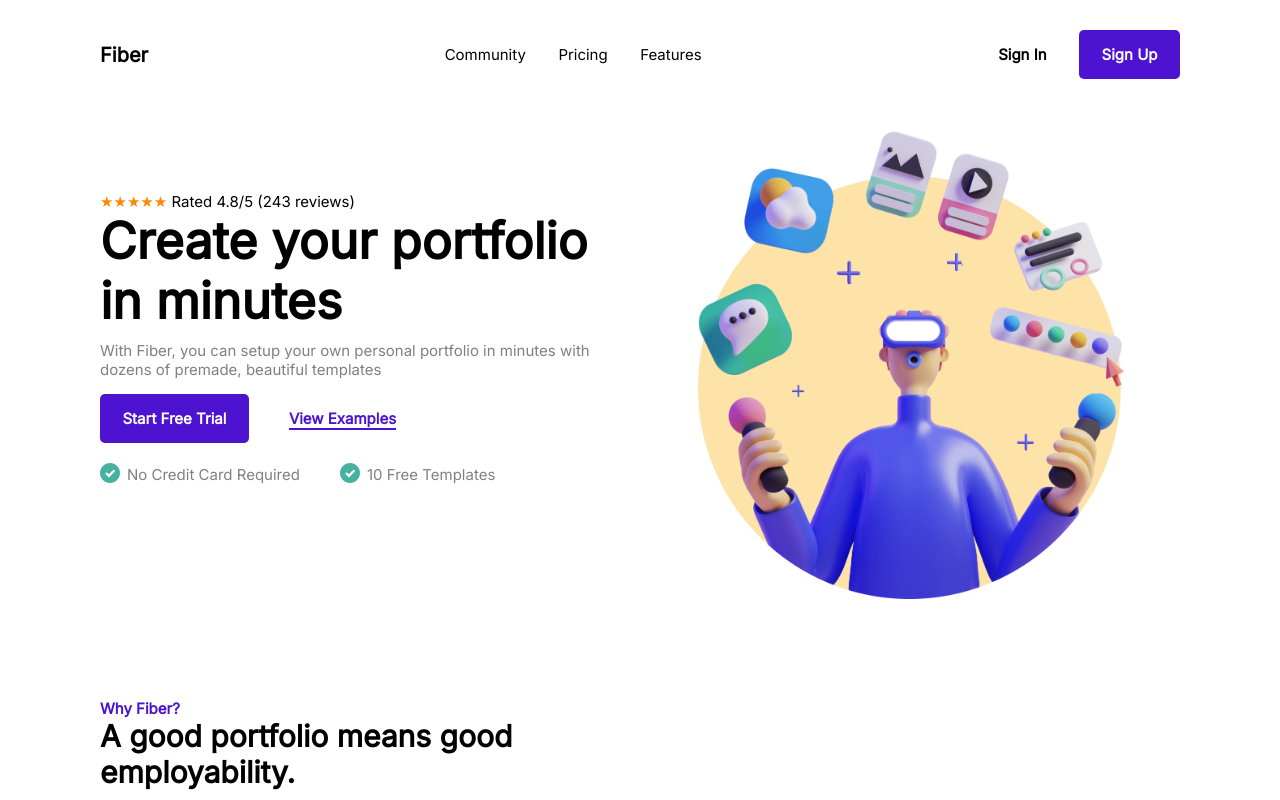
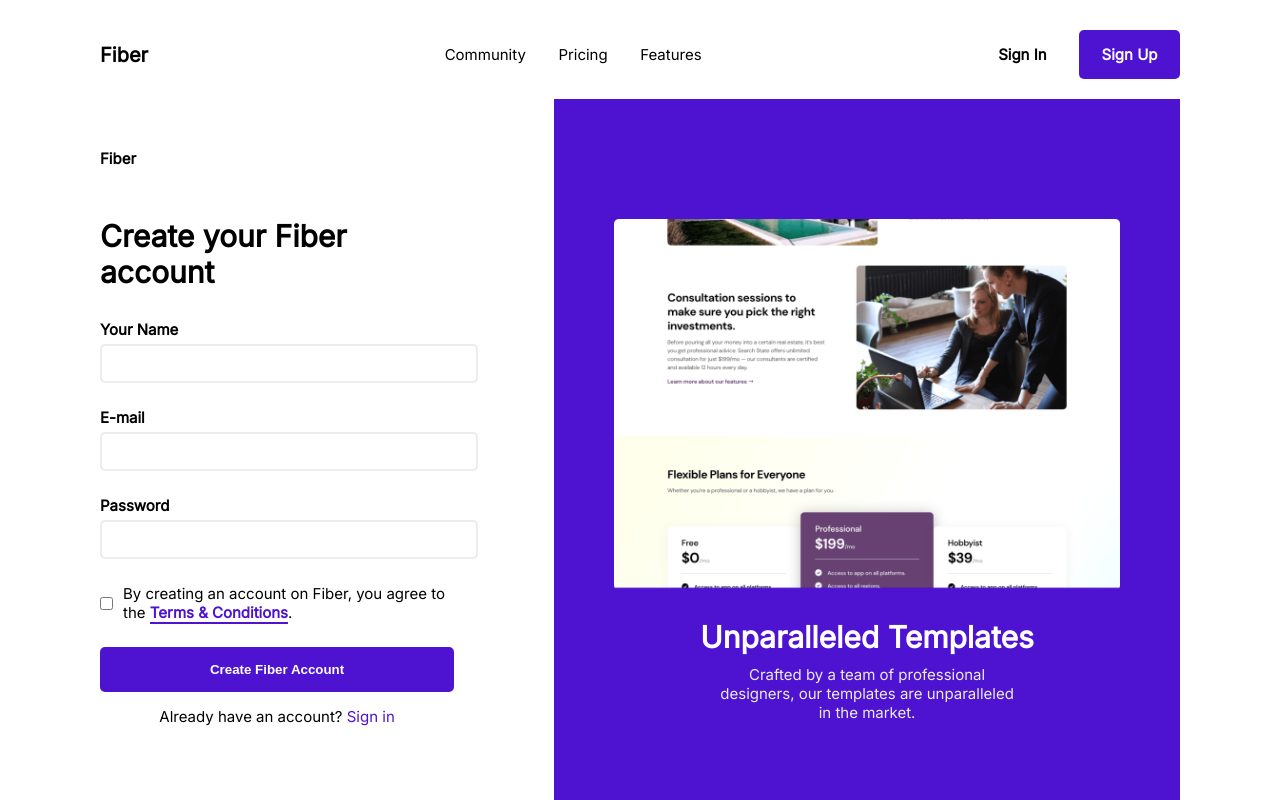
Before and after one commit to glitchy-Lord/fiber--codewell-, a React (Create React App) app: page /sign-up in a window 1280 px wide. Shown: the top 800 px of the page. Built offline with nearby package versions, Linux system fonts and the light colour scheme.

Commit message:
added form page with react router

```diff
--- a/package.json
+++ b/package.json
@@ -8,6 +8,7 @@
     "@testing-library/user-event": "^12.8.3",
     "react": "^17.0.2",
     "react-dom": "^17.0.2",
+    "react-router-dom": "^5.2.0",
     "react-scripts": "4.0.3",
     "web-vitals": "^1.1.2"
   },
--- a/src/App.js
+++ b/src/App.js
@@ -1,18 +1,20 @@
-import Features from './components/Features';
 import Footer from './components/Footer';
 import Header from './components/Header';
-import HeroSection from './components/HeroSection';
-import Reviews from './components/Reviews';
+import LandingPage from './pages/LandingPage';
+
+import { Switch, Route } from 'react-router-dom';
+import Signup from './pages/Signup';
 
 function App() {
 	return (
-		<main className='App'>
-			<Header />
-			<HeroSection />
-			<Features />
-			<Reviews />
-			<Footer />
-		</main>
+		<Switch>
+			<main className='App'>
+				<Header />
+				<Route path='/' component={LandingPage} exact />
+				<Route path='/sign-up' component={Signup} />
+				<Footer />
+			</main>
+		</Switch>
 	);
 }
 
--- a/src/components/Features.js
+++ b/src/components/Features.js
@@ -4,9 +4,7 @@ import time from '../assets/time.svg';
 import code from '../assets/code.svg';
 import allSizes from '../assets/allSizes.svg';
 import pageImage from '../assets/Page Image.png';
-import mathew from '../assets/User Avatar 2.svg';
-import janice from '../assets/User Avatar 32.svg';
-import sarah from '../assets/User Avatar.svg';
+import { Link } from 'react-router-dom';
 
 import classes from './Features.module.css';
 
@@ -49,7 +47,7 @@ const Features = () => {
 						case studies for your projects. Simply follow our
 						step-by-step guide.
 					</p>
-					<a href='#'>Start Free Trial</a>
+					<Link to='/sign-up'>Start Free Trial</Link>
 				</div>
 				<img src={pageImage} alt='' />
 			</div>
--- a/src/components/Header.js
+++ b/src/components/Header.js
@@ -1,29 +1,38 @@
 import React from 'react';
 import classes from './Header.module.css';
+import { Link } from 'react-router-dom';
 
 const Header = () => {
 	return (
 		<header className={classes.header}>
-			<p>Fiber</p>
+			<Link to='/' className={classes.p}>
+				Fiber
+			</Link>
 			<ul>
 				<li>
-					<a href='#'>Community</a>
+					<Link to='/' href='#'>
+						Community
+					</Link>
 				</li>
 				<li>
-					<a href='#'>Pricing</a>
+					<Link to='/' href='#'>
+						Pricing
+					</Link>
 				</li>
 				<li>
-					<a href='#'>Features</a>
+					<Link to='/' href='#'>
+						Features
+					</Link>
 				</li>
 			</ul>
 			<ul>
 				<li>
-					<a href='#'>Sign In</a>
+					<Link to='/sign-up'>Sign In</Link>
 				</li>
 				<li>
-					<a className={classes.signup} href='#'>
+					<Link to='/sign-up' className={classes.signup}>
 						Sign Up
-					</a>
+					</Link>
 				</li>
 			</ul>
 		</header>
--- a/src/components/Header.module.css
+++ b/src/components/Header.module.css
@@ -9,7 +9,7 @@
 	padding: 3rem 10rem 2rem 10rem;
 }
 
-.header p {
+.header .p {
 	font-size: 2rem;
 	font-weight: 700;
 }
--- a/src/components/HeroSection.js
+++ b/src/components/HeroSection.js
@@ -2,6 +2,7 @@ import React from 'react';
 import heroImg from '../assets/hero-Illustration.png';
 import checkmark from '../assets/Checkmark.svg';
 import classes from './HeroSection.module.css';
+import { Link } from 'react-router-dom';
 
 const HeroSection = () => {
 	return (
@@ -19,14 +20,14 @@ const HeroSection = () => {
 				<div>
 					<ul>
 						<li>
-							<a className={classes.trial} href='#'>
+							<Link className={classes.trial} to='/sign-up'>
 								Start Free Trial
-							</a>
+							</Link>
 						</li>
 						<li>
-							<a className={classes.examples} href='#'>
+							<Link className={classes.examples} to='/sign-up'>
 								View Examples
-							</a>
+							</Link>
 						</li>
 					</ul>
 				</div>
--- a/src/components/Reviews.js
+++ b/src/components/Reviews.js
@@ -5,6 +5,7 @@ import janice from '../assets/User Avatar 32.svg';
 import sarah from '../assets/User Avatar.svg';
 
 import classes from './Reviews.module.css';
+import { Link } from 'react-router-dom';
 
 const Reviews = () => {
 	return (
@@ -17,10 +18,10 @@ const Reviews = () => {
 				</div>
 				<p>
 					Setting up my portfolio with Fiber took no more than 10
-					minutes. Since they, my portfolio has attracted a lot of
+					minutes. Since they, my portfolio has attracted Link lot of
 					clients and made me more than $100k.
 				</p>
-				<a href='#'>View Sarah's Portfolio</a>
+				<Link to='/'>View Sarah's Portfolio</Link>
 			</div>
 			<div className={classes.review}>
 				<div>
@@ -33,7 +34,7 @@ const Reviews = () => {
 					premade templates, now I just need to work on my case
 					studies and I'll be ready to go!
 				</p>
-				<a href='#'>View Mathew's Portfolio</a>
+				<Link to='/'>View Mathew's Portfolio</Link>
 			</div>
 			<div className={classes.review}>
 				<div>
@@ -46,7 +47,7 @@ const Reviews = () => {
 					made more than I ever made in my full-time job. The
 					templates are just so amazing.
 				</p>
-				<a href='#'>View Mathew's Portfolio</a>
+				<Link to='/'>View Mathew's Portfolio</Link>
 			</div>
 		</section>
 	);
--- /dev/null
+++ b/src/components/Signup.module.css
@@ -0,0 +1,117 @@
+.section {
+	display: flex;
+
+	height: 100%;
+	padding: 0 10rem;
+}
+
+.section section {
+	/* width: 100%; */
+	font-size: 1.5rem;
+}
+
+.form {
+	background-color: white;
+	padding: 5rem 10rem;
+	padding-left: 0;
+	width: 70%;
+}
+
+.form p:first-of-type,
+.form label:not(input[type='checkbox'] + label) {
+	font-weight: 700;
+}
+
+.form label:not(input[type='checkbox'] + label) {
+	margin-bottom: 0.5rem;
+	display: inline-block;
+}
+
+.form h2 {
+	margin-top: 5rem;
+	margin-bottom: 3rem;
+}
+
+.form-control {
+	margin-bottom: 2.5rem;
+}
+
+.form input:not(input[type='checkbox']) {
+	width: 100%;
+	padding: 1rem;
+	border: 2px solid rgb(236, 236, 236);
+	border-radius: 0.5rem;
+}
+
+.form-control:last-of-type {
+	display: flex;
+	align-items: center;
+	gap: 1rem;
+}
+
+.form-control:last-of-type p {
+	font-weight: 500;
+}
+
+.form-control a {
+	color: var(--accent-color);
+	font-weight: 700;
+	position: relative;
+}
+
+.form-control a::after {
+	content: '';
+	position: absolute;
+	width: 100%;
+	height: 2px;
+	background-color: var(--accent-color);
+	bottom: -2px;
+	left: 0;
+}
+
+.form button {
+	width: 100%;
+	color: white;
+	font-weight: 700;
+	padding: 1.5rem;
+	margin-bottom: 1.5rem;
+
+	background-color: var(--accent-color);
+	border: none;
+	border-radius: 0.5rem;
+}
+
+.form p:last-of-type {
+	text-align: center;
+	font-weight: 500;
+}
+
+.form p:last-of-type a {
+	color: var(--accent-color);
+}
+
+.signupImg {
+	width: 100%;
+	padding: 12rem 6rem 10rem;
+	background-color: var(--accent-color);
+	text-align: center;
+}
+
+.signupImg h2 {
+	color: white;
+	margin-top: 2.5rem;
+}
+
+.signupImg p {
+	padding: 0 10rem;
+	margin-top: 1rem;
+	color: rgb(236, 236, 236);
+}
+
+.section h2 {
+	font-size: 3rem;
+}
+
+.section img {
+	width: 100%;
+}
--- a/src/index.css
+++ b/src/index.css
@@ -26,4 +26,9 @@ body {
 	max-width: 1440px;
 	margin: auto;
 	overflow-x: hidden;
+
+	/* min-height: 100vh;
+	display: flex;
+	flex-direction: column;
+	justify-content: space-between; */
 }
--- a/src/index.js
+++ b/src/index.js
@@ -2,10 +2,13 @@ import React from 'react';
 import ReactDOM from 'react-dom';
 import './index.css';
 import App from './App';
+import { BrowserRouter } from 'react-router-dom';
 
 ReactDOM.render(
 	<React.StrictMode>
-		<App />
+		<BrowserRouter>
+			<App />
+		</BrowserRouter>
 	</React.StrictMode>,
 	document.getElementById('root')
 );
--- /dev/null
+++ b/src/pages/LandingPage.js
@@ -0,0 +1,16 @@
+import React from 'react';
+import HeroSection from '../components/HeroSection';
+import Features from '../components/Features';
+import Reviews from '../components/Reviews';
+
+const LandingPage = () => {
+	return (
+		<>
+			<HeroSection />
+			<Features />
+			<Reviews />
+		</>
+	);
+};
+
+export default LandingPage;
--- /dev/null
+++ b/src/pages/Signup.js
@@ -0,0 +1,49 @@
+import React from 'react';
+import classes from '../components/Signup.module.css';
+import signupImg from '../assets/Sign Up Image.png';
+
+const Signup = () => {
+	return (
+		<section className={classes.section}>
+			<section className={classes.form}>
+				<p>Fiber</p>
+				<h2>Create your Fiber account</h2>
+				<form action=''>
+					<div className={classes['form-control']}>
+						<label htmlFor='name'>Your Name</label>
+						<input type='text' />
+					</div>
+					<div className={classes['form-control']}>
+						<label htmlFor='email'>E-mail</label>
+						<input type='email' />
+					</div>
+					<div className={classes['form-control']}>
+						<label htmlFor='password'>Password</label>
+						<input type='password' />
+					</div>
+					<div className={classes['form-control']}>
+						<input type='checkbox' name='tos' id='tos' />
+						<label htmlFor='tos'>
+							By creating an account on Fiber, you agree to the{' '}
+							<a href='#'>Terms & Conditions</a>.
+						</label>
+					</div>
+					<button type='submit'>Create Fiber Account</button>
+				</form>
+				<p>
+					Already have an account? <a href='/sign-up'>Sign in</a>
+				</p>
+			</section>
+			<section className={classes.signupImg}>
+				<img src={signupImg} alt='' />
+				<h2>Unparalleled Templates</h2>
+				<p>
+					Crafted by a team of professional designers, our templates
+					are unparalleled in the market.
+				</p>
+			</section>
+		</section>
+	);
+};
+
+export default Signup;
```
Also changed, not shown: 1 other file (tests, documents, lock files or other folders).
